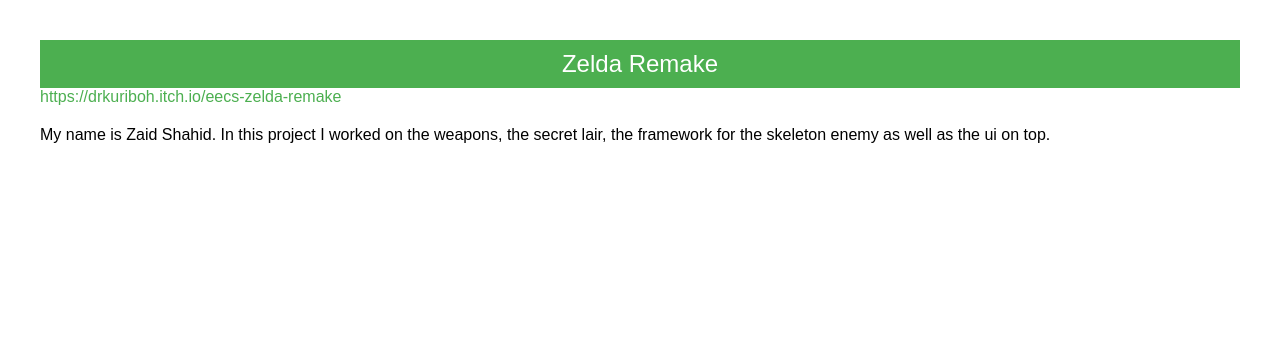
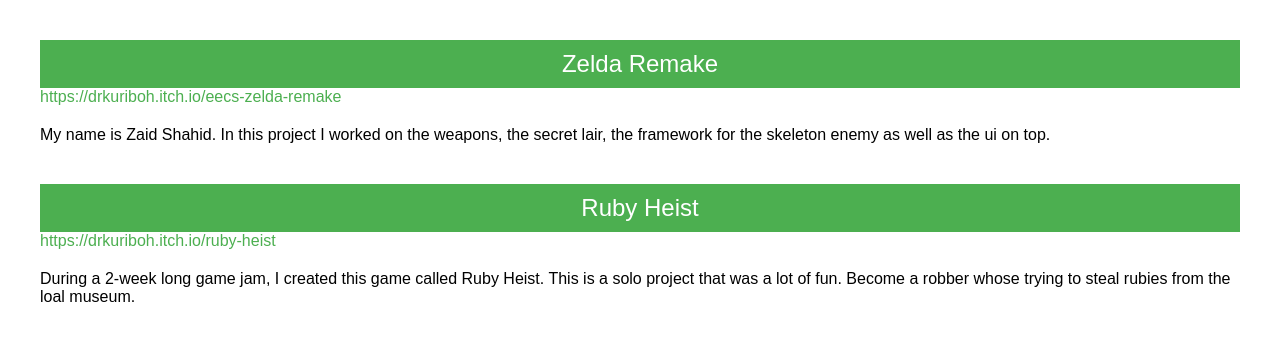
Before and after one commit to zshahid19/zeldaportfolio, a plain HTML site: page index.html in a window 1280 px wide. Drawn offline with Linux system fonts and the light colour scheme.

Commit message:
Update index.html

```diff
--- a/index.html
+++ b/index.html
@@ -26,6 +26,9 @@
         .description {
             margin-top: 20px;
         }
+        .section {
+            margin-bottom: 40px;
+        }
     </style>
 </head>
 <body>
@@ -33,11 +36,22 @@
         Zelda Remake
     </header>
 
-    <div>
+    <div class="section">
         <a href="https://drkuriboh.itch.io/eecs-zelda-remake" target="_blank">https://drkuriboh.itch.io/eecs-zelda-remake</a>
         <div class="description">
            My name is Zaid Shahid. In this project I worked on the weapons, the secret lair, the framework for the skeleton enemy as well as the ui on top.
         </div>
     </div>
+
+    <header>
+        Ruby Heist
+    </header>
+
+    <div class="section">
+        <a href=">https://drkuriboh.itch.io/ruby-heist" target="_blank">https://drkuriboh.itch.io/ruby-heist</a>
+        <div class="description">
+            During a 2-week long game jam, I created this game called Ruby Heist. This is a solo project that was a lot of fun. Become a robber whose trying to steal rubies from the loal museum.
+        </div>
+    </div>
 </body>
 </html>
```
